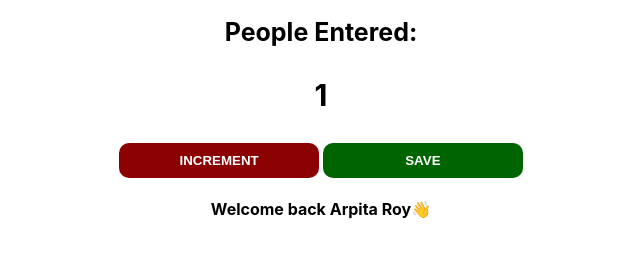
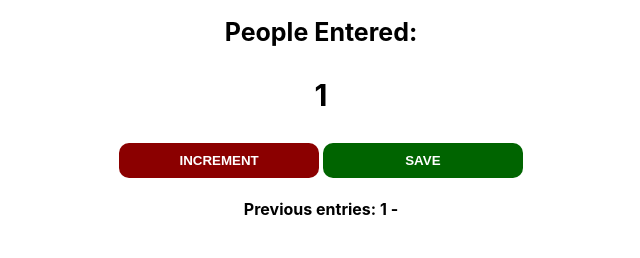
Before and after one commit to dev-arpita/passengercounter.netlify.app, a plain HTML site: page index.html in a window 1280 px wide. Shown: the part 52-310 px from the top of the page, without its empty margins (319-959 px from the left). Drawn offline with Linux system fonts and the light colour scheme.

Commit message:
create save feature

```diff
--- a/index.html
+++ b/index.html
@@ -16,7 +16,7 @@
     <!-- 2. Create a SAVE button.
     Set the id to "save-btn" and call the save() function when it's clicked -->
     <button id ="save-btn" onclick ="save()">SAVE</button>
-    <p id="welcome-el"></p>
+    <p id="save-el"> Previous entries:</p>
     <script src="index.js"></script>
 </body>
 </html>
--- a/index.js
+++ b/index.js
@@ -12,27 +12,16 @@ function increment() {
     countEl.innerText = count;
 }
 increment();
-// change the count-el in the HTML to reflect the new count
 
-// 1. Create a function, save(), which logs out the count when it's called
- function save() {
-     console.log(count);
- }
- save();
+ // 1. Grab the save-el paragrah and store it in a variable called saveEl
+let saveEl = document.getElementById("save-el");
 
-
-/// Grab the welcome-el paragraph and store it in a variable called welcomeEl
-let welcomeEl = document.getElementById("welcome-el");
-
-// Create two variables (name & greeting) that contains your name
-let name = " Arpita Roy";
-let greeting = "Welcome back ";
-console.log(greeting);
-// and the greeting we want to render on the page
-welcomeEl.innerText = greeting + name;
-// Render the welcome message using welcomeEl.innerTexts
-
-// Add an emoji to the end! 👋
-// WRITE YOUR CODE BELOW HERE
-// HINT: count = count + 1
-welcomeEl.innerText = welcomeEl.innerText + '👋';
+function save() {
+    // 2. Create a variable that contains both the count and the dash separator, i.e. "12 - "
+    let preEntries = " "+ countEl.innerText + " - " + " ";
+    saveEl.innerText += preEntries;
+    // 3. Render the variable in the saveEl using innerText
+    // NB: Make sure to not delete the existing content of the paragraph
+    console.log(count)
+}
+save();
```
